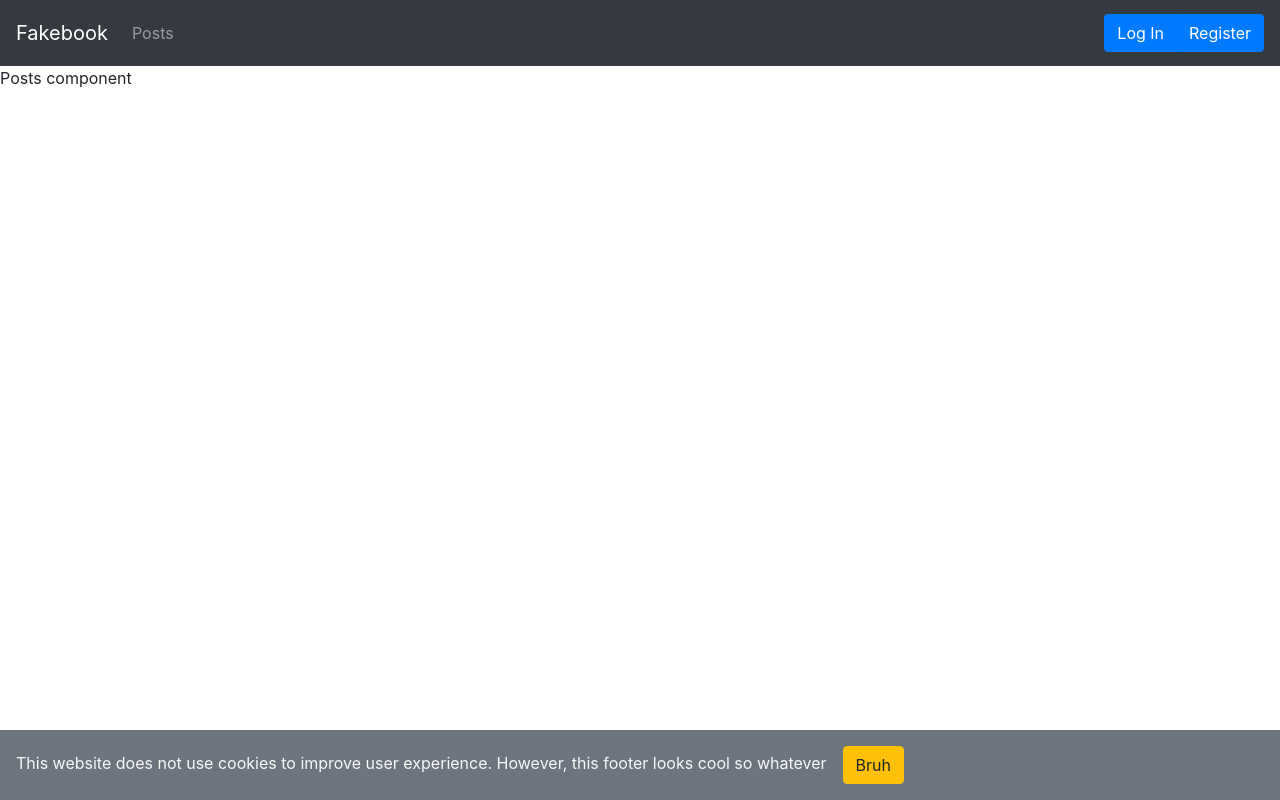
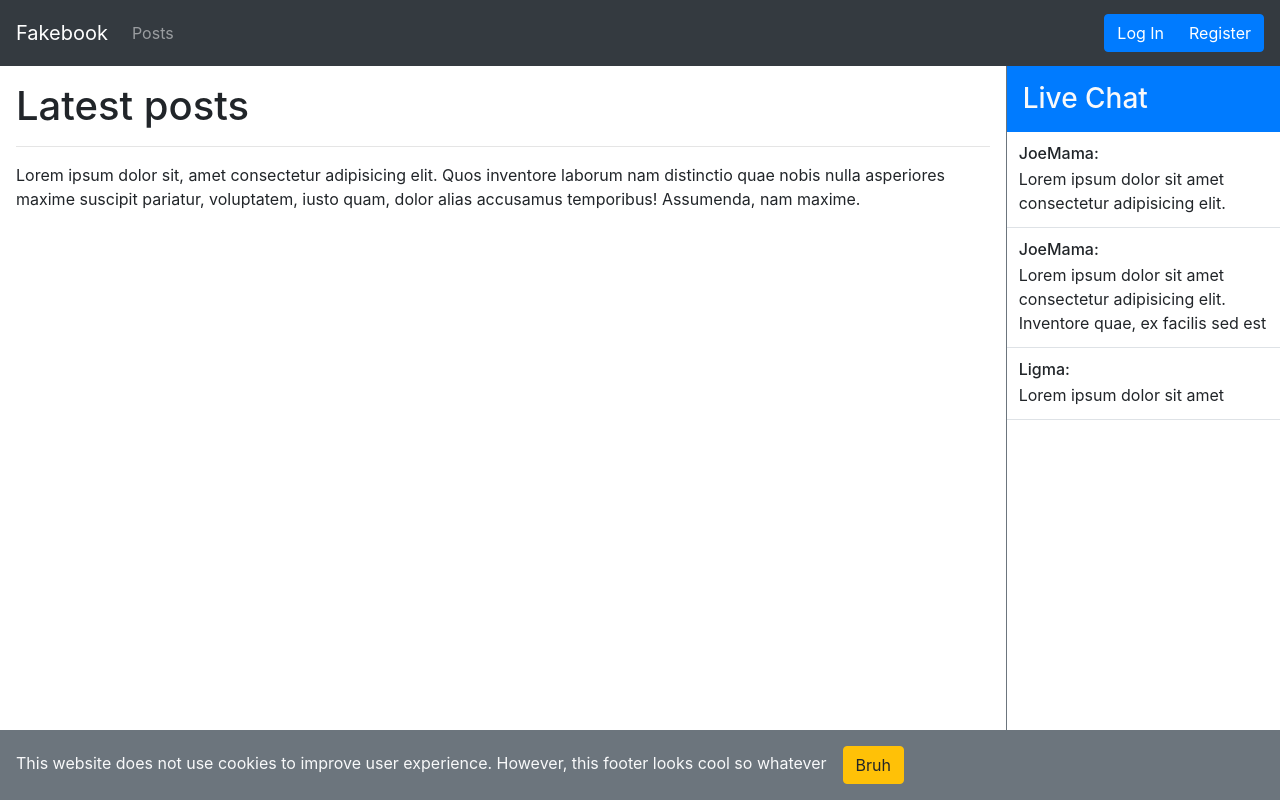
Before and after one commit to ElCholoGamer/fakebook, a React app: page /posts in a window 1280 px wide. Built offline with nearby package versions, Linux system fonts and the light colour scheme.

Commit message:
posts + chatbox components

```diff
--- /dev/null
+++ b/src/app/pages/Posts/ChatBox/ChatBox.css
@@ -0,0 +1,8 @@
+#chat-wrapper {
+	width: 500px;
+}
+
+#chat-box {
+	overflow-y: scroll;
+	flex-grow: 1;
+}
--- /dev/null
+++ b/src/app/pages/Posts/ChatBox/index.tsx
@@ -0,0 +1,36 @@
+import React from 'react';
+import Form from 'react-bootstrap/Form';
+import './ChatBox.css';
+
+const ChatBox: React.FC = () => {
+	return (
+		<div
+			id="chat-wrapper"
+			className="d-flex flex-column border-left border-secondary">
+			<h3 className="bg-primary p-3 text-light m-0">Live Chat</h3>
+			<div id="chat-box">
+				{[
+					[
+						'JoeMama',
+						'Lorem ipsum dolor sit amet consectetur adipisicing elit.',
+					],
+					[
+						'JoeMama',
+						'Lorem ipsum dolor sit amet consectetur adipisicing elit. Inventore quae, ex facilis sed est',
+					],
+					['Ligma', 'Lorem ipsum dolor sit amet'],
+				].map(i => (
+					<div key="" className="chat-message border-bottom p-2">
+						<h6 className="m-1">{i[0]}:</h6>
+						<p className="m-1">{i[1]}</p>
+					</div>
+				))}
+			</div>
+			<div id="chat-input" className="bg-secondary p-2">
+				<Form.Control placeholder="Say something lol" />
+			</div>
+		</div>
+	);
+};
+
+export default ChatBox;
--- /dev/null
+++ b/src/app/pages/Posts/Posts.css
@@ -0,0 +1,8 @@
+#posts-page-wrapper {
+	height: 89.9vh;
+}
+
+#posts-wrapper {
+	overflow-y: scroll;
+	flex-grow: 1;
+}
--- a/src/app/pages/Posts/index.tsx
+++ b/src/app/pages/Posts/index.tsx
@@ -1,7 +1,24 @@
 import React from 'react';
+import ChatBox from './ChatBox';
+import './Posts.css';
 
 const Posts: React.FC = () => {
-	return <div>Posts component</div>;
+	return (
+		<div id="posts-page-wrapper" className="d-flex flex-row">
+			<div id="posts-wrapper" className="p-3">
+				<h1>Latest posts</h1>
+				<hr />
+
+				<div id="posts-content" style={{ height: 1000 }}>
+					Lorem ipsum dolor sit, amet consectetur adipisicing elit. Quos
+					inventore laborum nam distinctio quae nobis nulla asperiores maxime
+					suscipit pariatur, voluptatem, iusto quam, dolor alias accusamus
+					temporibus! Assumenda, nam maxime.
+				</div>
+			</div>
+			<ChatBox />
+		</div>
+	);
 };
 
 export default Posts;
```
